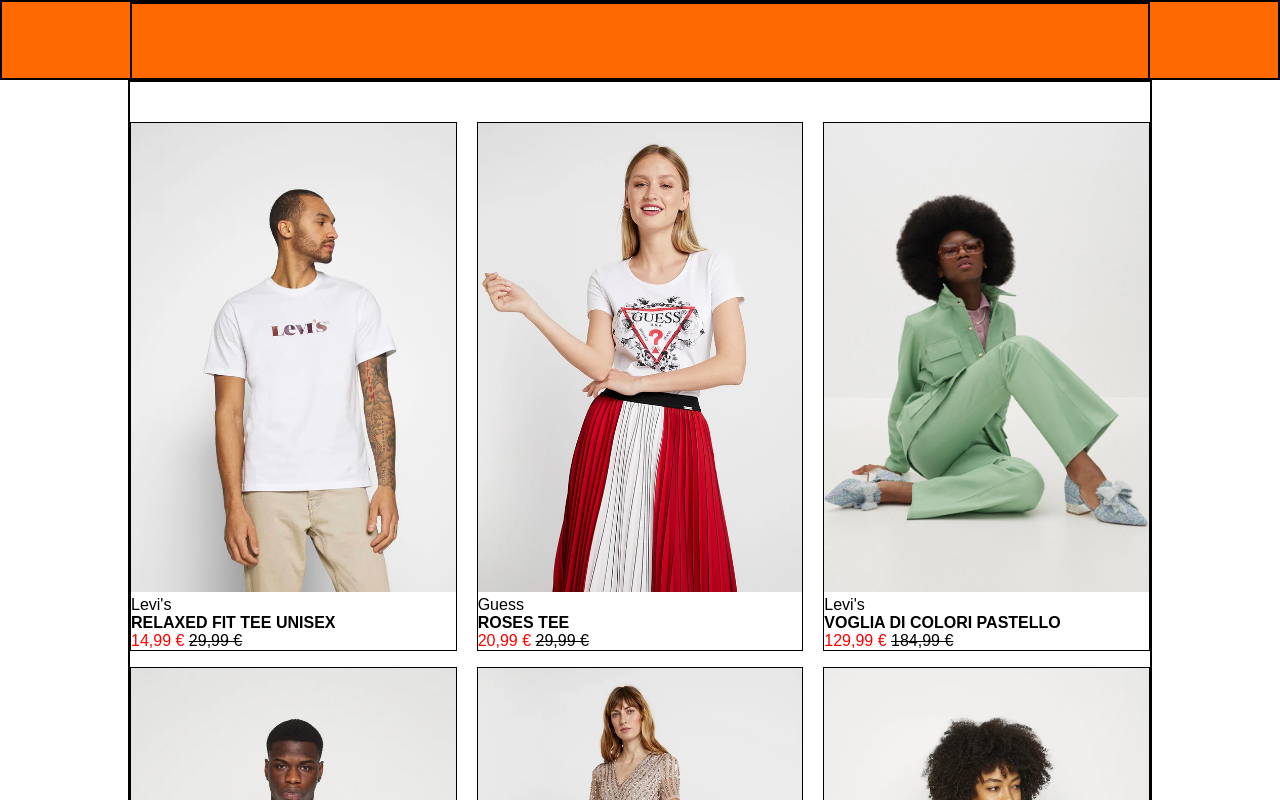
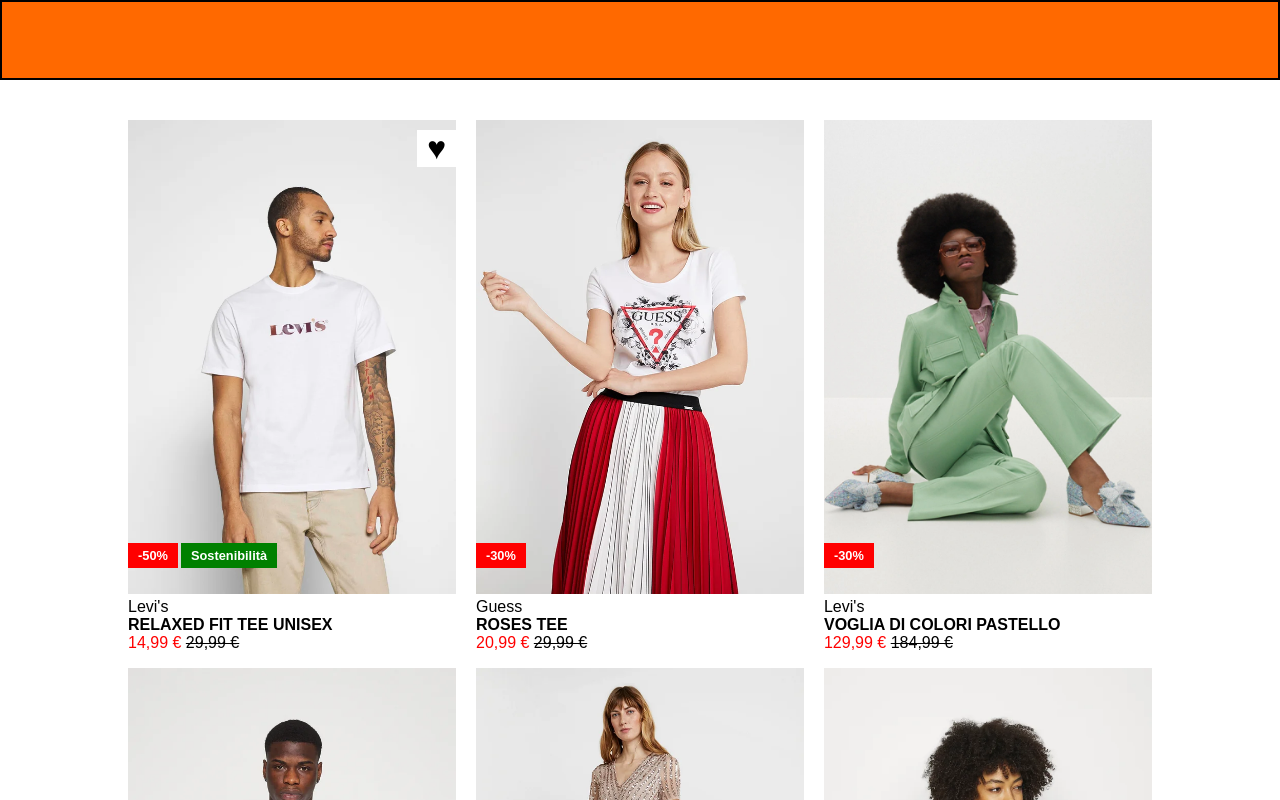
Before and after one commit to nespolisimmaco/html-css-boolando, a plain HTML site: page index.html in a window 1280 px wide. Shown: the top 800 px of the page. Drawn offline with Linux system fonts and the light colour scheme.

Commit message:
Add: cards created

```diff
--- a/css/style.css
+++ b/css/style.css
@@ -12,12 +12,18 @@
 /* VARIABLES */
 :root {
     --orange: #ff6900;
-
+    --green: #008000;
 }
 
 /* GENERAL */
 body {
     font-family: Arial, Helvetica, sans-serif;
+}
+
+.container {
+    width: 80%;
+    margin: 0 auto;
+    max-width: 1100px;
 }
 
 .flex {
@@ -33,33 +39,21 @@
     background-color: var(--orange);
 }
 
-.header-container {
-    width: 80%;
-    margin: 0 auto;
-    max-width: 1100px;
-    /* debug */
-    height: 80px;
-    border: 2px solid black;
-}
-
 /* MAIN */
 .container {
     width: 80%;
     margin: 0 auto;
     max-width: 1100px;
+}
+
+.main-container {
     padding: 40px 0;
-    /* debug */
-    min-height: 600px;
-    border: 2px solid black;
 }
 
 /* Columns */
 .col {
     margin-bottom: 1rem;
     width: calc(100% / 3 - 40px / 3);
-    /* debug */
-    min-height: 300px;
-    border: 1px solid black;
 }
 
 .col-middle {
@@ -79,3 +73,42 @@
 .card-image {
     position: relative;
 }
+
+.discount-percentage {
+    display: inline-block;
+    background-color: red;
+    color: white;
+    padding: 5px 10px;
+    font-size: .8rem;
+    font-weight: 600;
+    position: absolute;
+    bottom: 30px;
+    left: 0;
+}
+
+.sustainability {
+    display: inline-block;
+    background-color: var(--green);
+    color: white;
+    padding: 5px 10px;
+    font-size: .8rem;
+    font-weight: 600;
+    position: absolute;
+    bottom: 30px;
+    left: 53px;
+}
+
+.sustainability.only {
+    bottom: 30px;
+    left: 0;
+}
+
+.favourite {
+    display: inline-block;
+    background-color: white;
+    position: absolute;
+    padding: 0 10px;
+    font-size: 2rem;
+    right: 0;
+    top: 10px;
+}
--- a/index.html
+++ b/index.html
@@ -12,15 +12,13 @@
 
     <!-- HEADER -->
     <header>
-        <div>
             <div class="header-container">
 
             </div>
-        </div>
     </header>
 
     <!-- Container -->
-    <div class="container">
+    <div class="container main-container">
         <!-- MAIN -->
         <main>
             <!-- Layout -->
@@ -33,6 +31,9 @@
                         <div class="card">
                             <!-- Image inside the car -->
                             <div class="card-image">
+                                <div class="discount-percentage">-50%</div>
+                                <div class="sustainability">Sostenibilità</div>
+                                <div class="favourite">&hearts;</div>
                                 <img src="img/1.webp" alt="Levi's model">
                             </div>
                             <!-- Text below the card -->
@@ -49,6 +50,7 @@
                         <div class="card">
                             <!-- Image inside the car -->
                             <div class="card-image">
+                                <div class="discount-percentage">-30%</div>
                                 <img src="img/2.webp" alt="Guess model">
                             </div>
                             <!-- Text below the card -->
@@ -65,6 +67,7 @@
                         <div class="card">
                             <!-- Image inside the car -->
                             <div class="card-image">
+                                <div class="discount-percentage">-30%</div>
                                 <img src="img/3.webp" alt="Come Zucchero Filato model">
                             </div>
                         </div>
@@ -82,6 +85,8 @@
                         <div class="card">
                             <!-- Image inside the car -->
                             <div class="card-image">
+                                <div class="discount-percentage">-50%</div>
+                                <div class="sustainability">Sostenibilità</div>
                                 <img src="img/4.webp" alt="Levi's model">
                             </div>
                         </div>
@@ -113,7 +118,7 @@
                         <div class="card">
                             <!-- Image inside the car -->
                             <div class="card-image">
-
+                                <div class="sustainability only">Sostenibilità</div>
                                 <img src="img/6.webp" alt="Esprit model">
                             </div>
                         </div>
```
